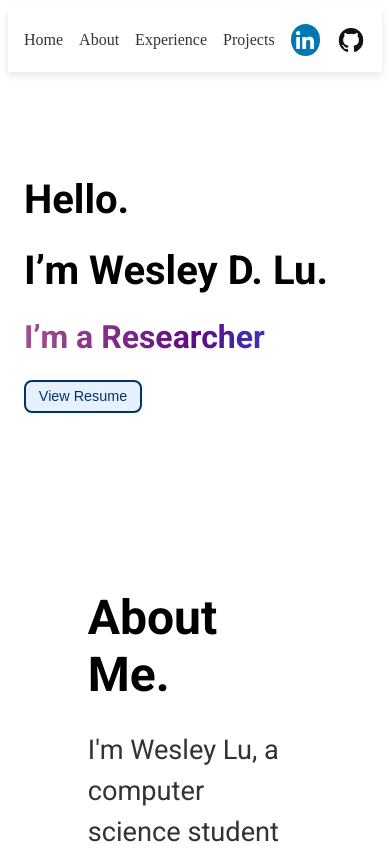
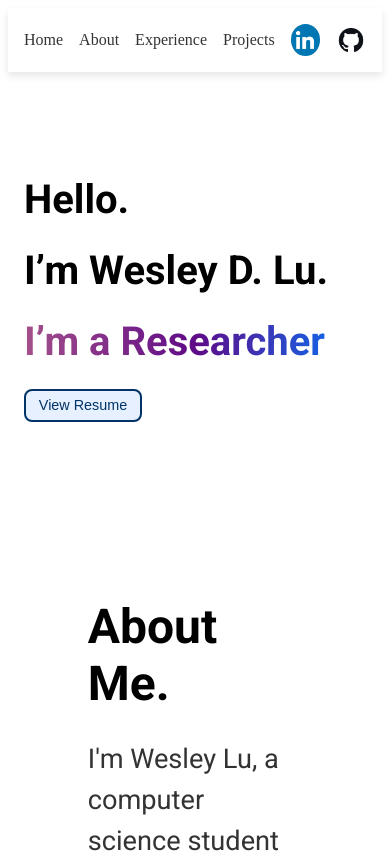
Before and after one commit to wlu03/wlu314, a React (Create React App) app: page / in a window 390 px wide. Shown: the top 853 px of the page. Built offline with nearby package versions, Linux system fonts and the light colour scheme.

Commit message:
Update Homescreen.jsx

```diff
--- a/src/Pages/Home/Homescreen.css
+++ b/src/Pages/Home/Homescreen.css
@@ -1,3 +1,5 @@
+/* HomeScreen.css */
+
 .homeContainer {
   display: flex;
   justify-content: center;
@@ -60,11 +62,11 @@
 /* Responsive styling for mobile screens */
 @media (max-width: 768px) {
   .title {
-      font-size: 2rem;
+    font-size: 2.5rem;
   }
 
   .typing {
-      font-size: 2rem;
+    font-size: 2.5rem;
   }
 
   .resumeButton {
--- a/src/Pages/Home/Homescreen.jsx
+++ b/src/Pages/Home/Homescreen.jsx
@@ -1,5 +1,5 @@
 import React, { useEffect, useState } from 'react';
-import './HomeScreen.css';
+import './Homescreen.css';
 
 function HomeScreen() {
   const [text, setText] = useState('');
```
Lines whose indentation alone changed are shown as unchanged.
